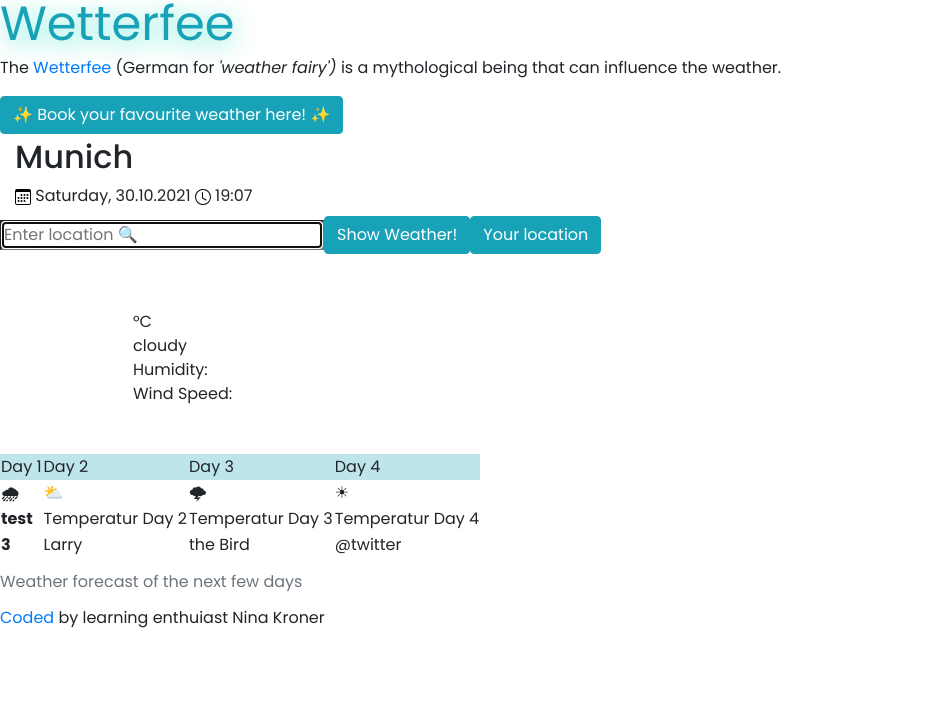
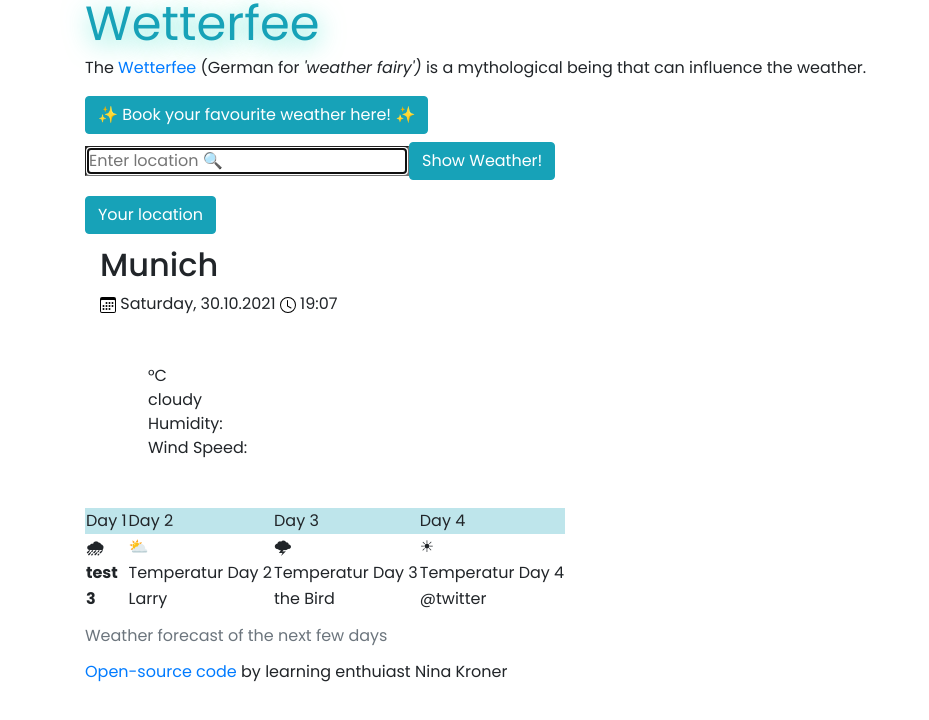
Before and after one commit to NiGinChi/SheCodesPlus_WeatherApp, a plain HTML site: page index.html in a window 1280 px wide. Shown: the whole page, without its empty margins (0-929 px from the left). Drawn offline with nearby package versions, Linux system fonts and the light colour scheme.

Commit message:
Rearranged positioning
tested different positioning of the current elements

```diff
--- a/index.html
+++ b/index.html
@@ -22,6 +22,7 @@
     <link rel="stylesheet" href="src/style.css" />
   </head>
   <body>
+    <div class="container">
       <h1>Wetterfee</h1>
 
       <div id="weatherfairyWiki">
@@ -42,28 +43,10 @@
         </button>
       </div>
 
-    <!--  city | date  -->
-    <div class="weather">
-      <div class="col-sm-4 col 12 mt-1">
-        <ul>
-          <li><h2 id="city">Munich</h2></li>
-          <li>
-            <img
-              src="src/icons/calendar3.svg"
-              alt="calendar"
-              class="bootstrap-icon"
-            />
-            <span id="displayDate"> </span>
-            <img src="src/icons/clock.svg" alt="clock" class="bootstrap-icon" />
-            <span id="displayTime"> </span>
-          </li>
-        </ul>
-      </div>
-
       <!--  units | search bar  -->
 
       <div class="row">
-        <div class="col-sm">
+        <div class="col-6">
           <form class="form-inline my-2 my-lg-0 new-form" id="new-form">
             <input
               class="city-search"
@@ -71,8 +54,9 @@
               type="search"
               placeholder="Enter location 🔍"
               autocomplete="off"
-              autofocus="on"
+              autofocus="off"
             />
+
             <div>
               <button
                 class="search-button btn btn-info my-2 my-sm-12"
@@ -93,6 +77,28 @@
             </div>
           </form>
         </div>
+      </div>
+
+      <!--  city | date  -->
+      <div class="weather">
+        <div class="col-sm-4 col 12 mt-1">
+          <ul>
+            <li><h2 id="city">Munich</h2></li>
+            <li>
+              <img
+                src="src/icons/calendar3.svg"
+                alt="calendar"
+                class="bootstrap-icon"
+              />
+              <span id="displayDate"> </span>
+              <img
+                src="src/icons/clock.svg"
+                alt="clock"
+                class="bootstrap-icon"
+              />
+              <span id="displayTime"> </span>
+            </li>
+          </ul>
         </div>
 
         <!--  today weather  -->
@@ -147,10 +153,11 @@
       </div>
       <footer>
         <a href="https://github.com/NiGinChi?tab=repositories" target="_blank">
-        Coded
+          Open-source code
         </a>
         by learning enthuiast Nina Kroner
       </footer>
+    </div>
     <script src="src/index.js"></script>
   </body>
 </html>
```
Lines whose indentation alone changed are shown as unchanged.
